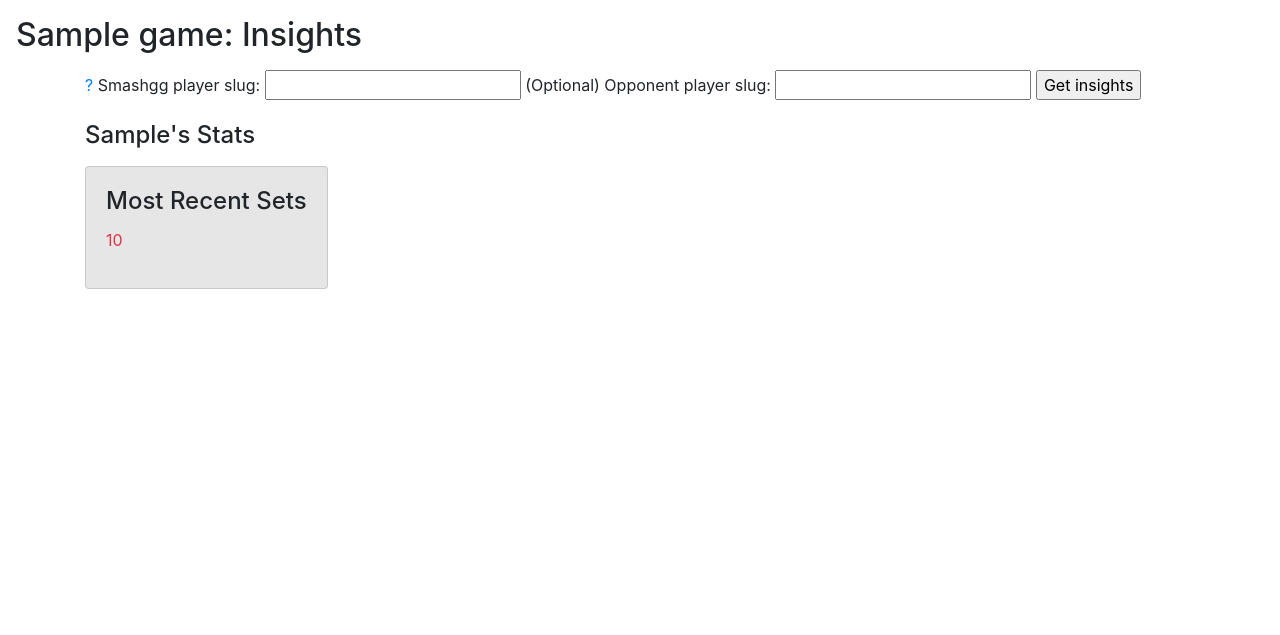
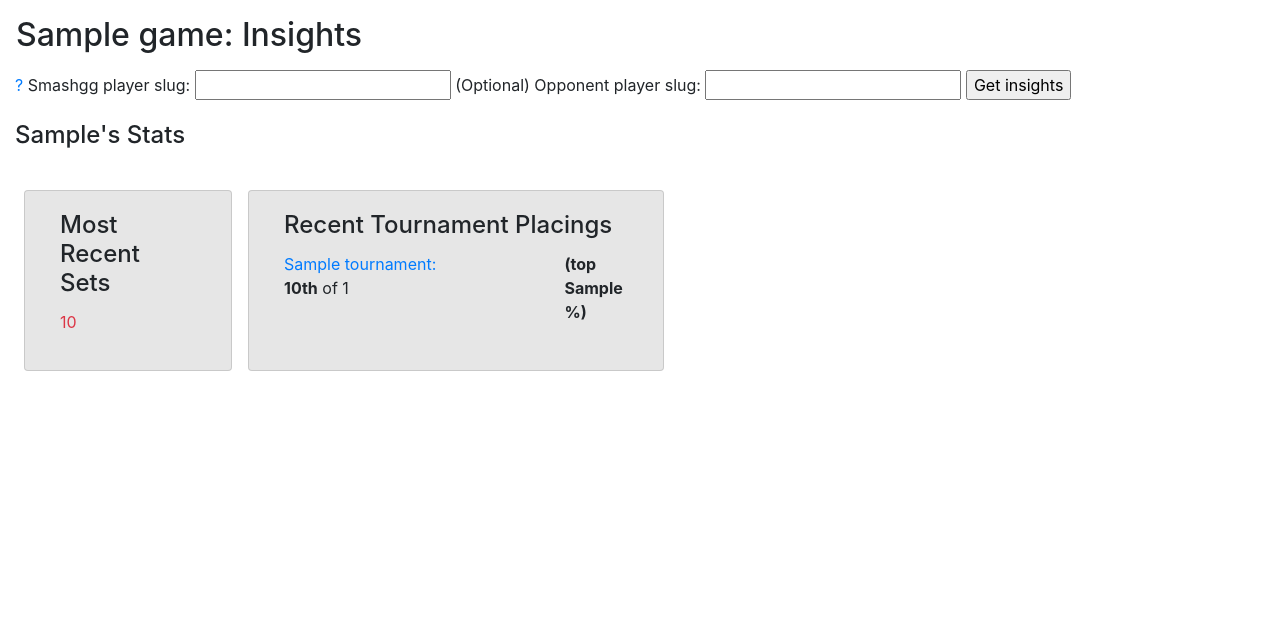
Before and after one commit to MateoElProgramador/Martial-Mentor, a Django app: template mentor/templates/mentor/insights.html in a window 1280 px wide. Shown: the part 56-691 px from the top of the page. Run offline with Django 3.2, Linux system fonts and the light colour scheme; tables that the repository leaves empty hold one stand-in row (values such as "Sample post"); the template is opened without the code that fills it: values that come from a table or form of the project are taken from there, most other values are stand-ins (such as "Sample title", 1, 10 or a date in 2020).

Commit message:
Insights: Add recent tournament placements!

```diff
--- a/martialmentor/settings_dev.py
+++ b/martialmentor/settings_dev.py
@@ -41,6 +41,7 @@ INSTALLED_APPS = [
     'django.contrib.sessions',
     'django.contrib.messages',
     'django.contrib.staticfiles',
+    'django.contrib.humanize',      # Allows use of ordinals in Insights template
 ]
 
 MIDDLEWARE = [
--- a/martialmentor/settings_prod.py
+++ b/martialmentor/settings_prod.py
@@ -42,6 +42,7 @@ INSTALLED_APPS = [
     'django.contrib.sessions',
     'django.contrib.messages',
     'django.contrib.staticfiles',
+    'django.contrib.humanize',      # Allows use of ordinals in Insights template
 ]
 
 MIDDLEWARE = [
--- a/mentor/templates/mentor/insights.html
+++ b/mentor/templates/mentor/insights.html
@@ -3,8 +3,9 @@
 {% block title %}{{game}}: Insights{% endblock %}
 
 {% block content %}
+{% load humanize %}
 <h2 class="m-3">{{game}}: Insights</h2>
-<div class="container my-3">
+<div class="container-fluid my-3">
 
     <form action="{% url 'mentor:insights' game.id %}" method="post" class="my-2">
         {% csrf_token %}
@@ -19,7 +20,10 @@
     </form>
 
     <h4 class="my-3">{{user_gamertag}}'s Stats</h4>
-    <div class="card bg_grey" style="display: inline-block;">
+
+    <div class="row p-3">
+
+        <div class="col-lg-2 card bg_grey m-2"  >
             <div class="card-body">
                 <h4 class="card-title">Most Recent Sets</h4>
                 {% for p_set in recent_sets_result.data.user.player.sets.nodes %}
@@ -34,6 +38,25 @@
             </div>
         </div>
 
+        <div class="col-lg-4 card bg_grey m-2">
+            <div class="card-body">
+                <h4 class="card-title">Recent Tournament Placings</h4>
+                {% for placement in recent_placements.data.user.events.nodes %}
+                <div class="row my-2">
+                    <div class="col-9">
+                        <a href="http://www.smash.gg/{{placement.slug}}/overview">{{placement.tournament.name}}:</a><br/>
+                        <strong>{{placement.standings.nodes.0.placement|ordinal}}</strong> of {{placement.numEntrants}}
+                    </div>
+
+                    <div class="col-3">
+                        <strong>(top {{placement.topPerc}}%)</strong>
+                    </div>
+                </div>
+                {% endfor %}
+            </div>
+        </div>
+
+    </div>
 
 </div>
 {% endblock %}
```
Also changed, not shown: mentor/views.py (+42 -1 lines). Lines whose indentation alone changed are shown as unchanged.
